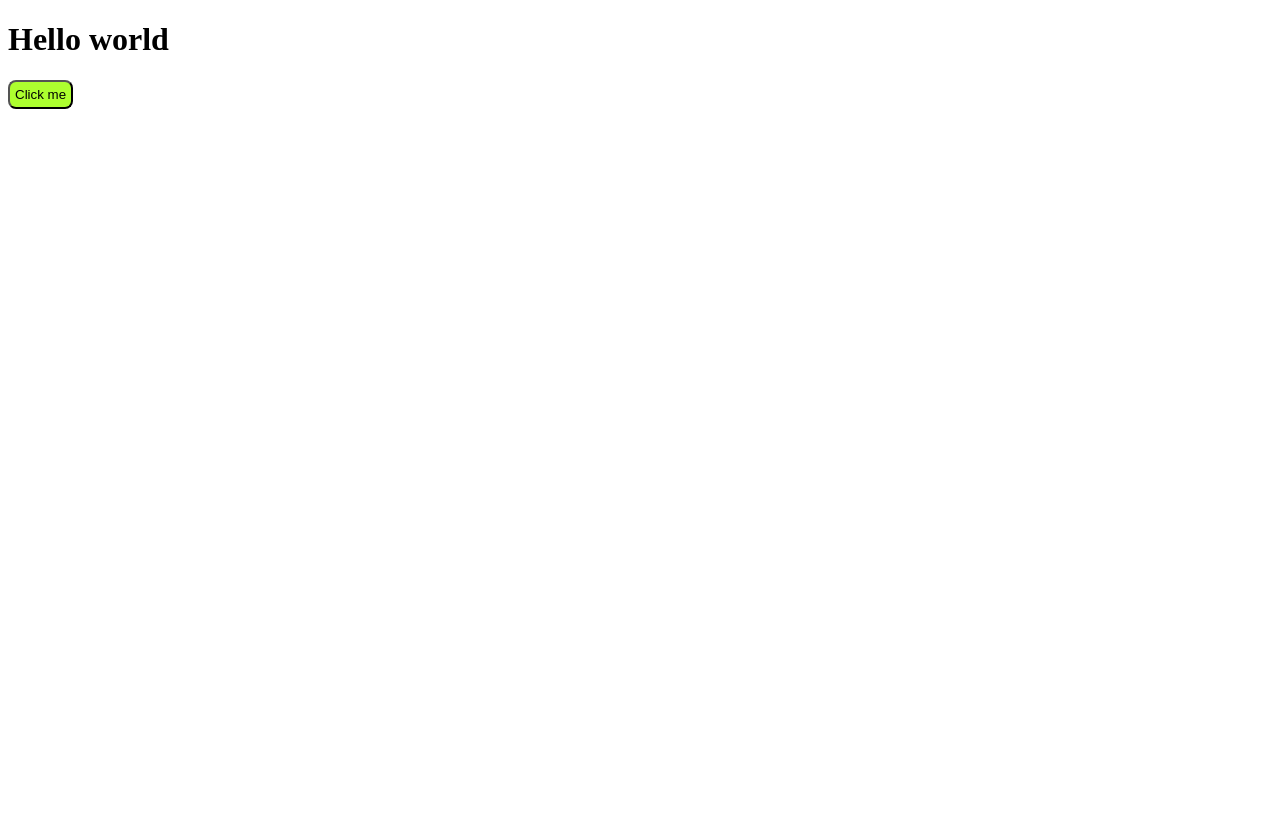
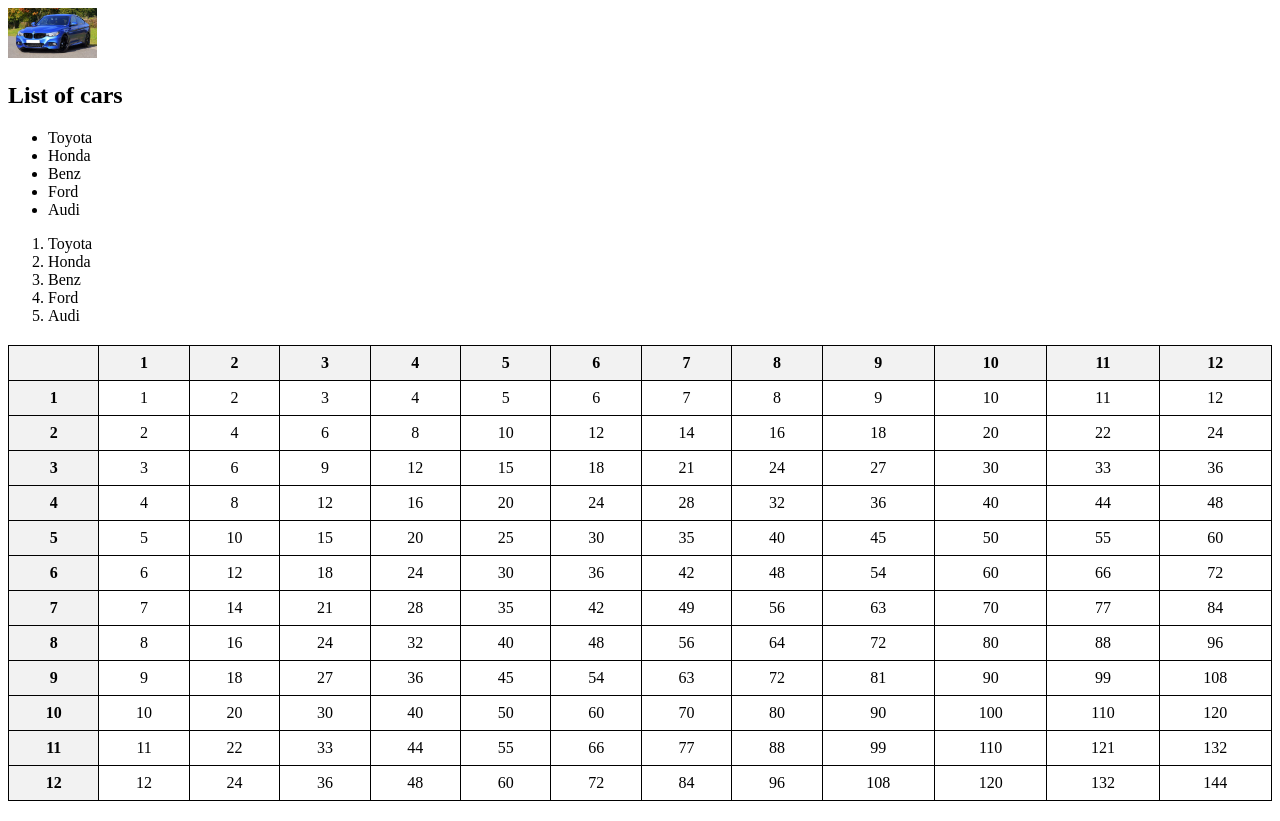
Before and after one commit to amooesther/learnlyapp-practice-one, a plain HTML site: page index.html in a window 1280 px wide. Before the commit the page ends 800 px from the top, so only its background shows below. Drawn offline with Linux system fonts and the light colour scheme.

Commit message:
assignment two

```diff
--- a/index.html
+++ b/index.html
@@ -4,9 +4,86 @@
     <meta charset="UTF-8">
     <meta name="viewport" content="width=device-width, initial-scale=1.0">
     <title>Document</title>
+    <link rel="stylesheet" href="/style.css">
 </head>
 <body>
-    <h1 id="hello">Hello world</h1>
-    <button onclick="document.getElementById('hello').style.color='red'" style="background-color: greenyellow; border-radius: 8px; padding: 5px;">Click me</button>
+    <!-- list items -->
+    <img src="./Asset/pexels-photo-170811.jpeg" alt="car">
+     <h2>List of cars</h2>
+     <ul>
+        <li>Toyota</li>
+        <li>Honda</li>
+        <li>Benz</li>
+        <li>Ford</li>
+        <li>Audi</li>
+     </ul>
+<ol>
+    <li>Toyota</li>
+    <li>Honda</li>
+    <li>Benz</li>
+    <li>Ford</li>
+    <li>Audi</li>
+</ol>
+<!-- Multiplication table -->
+
+<table>
+    <thead>
+        <tr>
+            <th></th>
+            <!-- Table headers for 1-12 -->
+            <th>1</th>
+            <th>2</th>
+            <th>3</th>
+            <th>4</th>
+            <th>5</th>
+            <th>6</th>
+            <th>7</th>
+            <th>8</th>
+            <th>9</th>
+            <th>10</th>
+            <th>11</th>
+            <th>12</th>
+        </tr>
+    </thead>
+    <tbody>
+
+        <tr>
+            <th>1</th><td>1</td><td>2</td><td>3</td><td>4</td><td>5</td><td>6</td><td>7</td><td>8</td><td>9</td><td>10</td><td>11</td><td>12</td>
+        </tr>
+        <tr>
+            <th>2</th><td>2</td><td>4</td><td>6</td><td>8</td><td>10</td><td>12</td><td>14</td><td>16</td><td>18</td><td>20</td><td>22</td><td>24</td>
+        </tr>
+        <tr>
+            <th>3</th><td>3</td><td>6</td><td>9</td><td>12</td><td>15</td><td>18</td><td>21</td><td>24</td><td>27</td><td>30</td><td>33</td><td>36</td>
+        </tr>
+        <tr>
+            <th>4</th><td>4</td><td>8</td><td>12</td><td>16</td><td>20</td><td>24</td><td>28</td><td>32</td><td>36</td><td>40</td><td>44</td><td>48</td>
+        </tr>
+        <tr>
+            <th>5</th><td>5</td><td>10</td><td>15</td><td>20</td><td>25</td><td>30</td><td>35</td><td>40</td><td>45</td><td>50</td><td>55</td><td>60</td>
+        </tr>
+        <tr>
+            <th>6</th><td>6</td><td>12</td><td>18</td><td>24</td><td>30</td><td>36</td><td>42</td><td>48</td><td>54</td><td>60</td><td>66</td><td>72</td>
+        </tr>
+        <tr>
+            <th>7</th><td>7</td><td>14</td><td>21</td><td>28</td><td>35</td><td>42</td><td>49</td><td>56</td><td>63</td><td>70</td><td>77</td><td>84</td>
+        </tr>
+        <tr>
+            <th>8</th><td>8</td><td>16</td><td>24</td><td>32</td><td>40</td><td>48</td><td>56</td><td>64</td><td>72</td><td>80</td><td>88</td><td>96</td>
+        </tr>
+        <tr>
+            <th>9</th><td>9</td><td>18</td><td>27</td><td>36</td><td>45</td><td>54</td><td>63</td><td>72</td><td>81</td><td>90</td><td>99</td><td>108</td>
+        </tr>
+        <tr>
+            <th>10</th><td>10</td><td>20</td><td>30</td><td>40</td><td>50</td><td>60</td><td>70</td><td>80</td><td>90</td><td>100</td><td>110</td><td>120</td>
+        </tr>
+        <tr>
+            <th>11</th><td>11</td><td>22</td><td>33</td><td>44</td><td>55</td><td>66</td><td>77</td><td>88</td><td>99</td><td>110</td><td>121</td><td>132</td>
+        </tr>
+        <tr>
+            <th>12</th><td>12</td><td>24</td><td>36</td><td>48</td><td>60</td><td>72</td><td>84</td><td>96</td><td>108</td><td>120</td><td>132</td><td>144</td>
+        </tr>
+    </tbody>
+</table>
 </body>
 </html>
--- /dev/null
+++ b/style.css
@@ -0,0 +1,18 @@
+img{
+    height:50px;
+     width:"50px"
+}
+
+table {
+    width: 100%;
+    border-collapse: collapse;
+    margin: 20px 0;
+}
+th, td {
+    border: 1px solid #000;
+    padding: 8px;
+    text-align: center;
+}
+th {
+    background-color: #f2f2f2;
+}
```
Also changed, not shown: Asset/pexels-photo-170811.jpeg (added).
